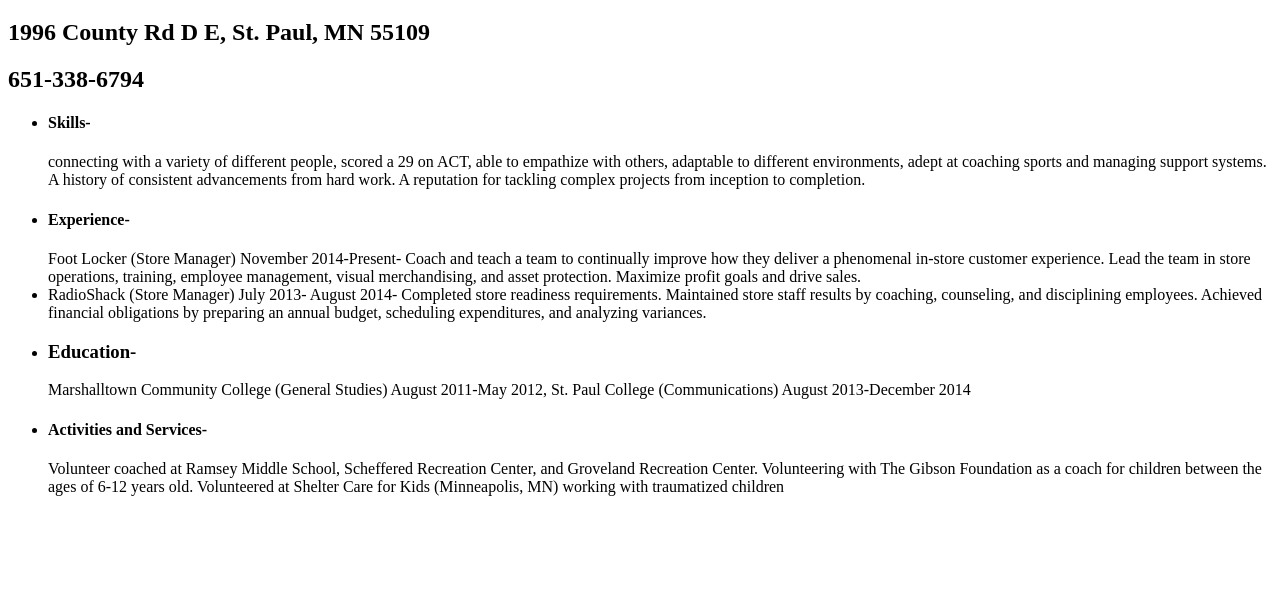
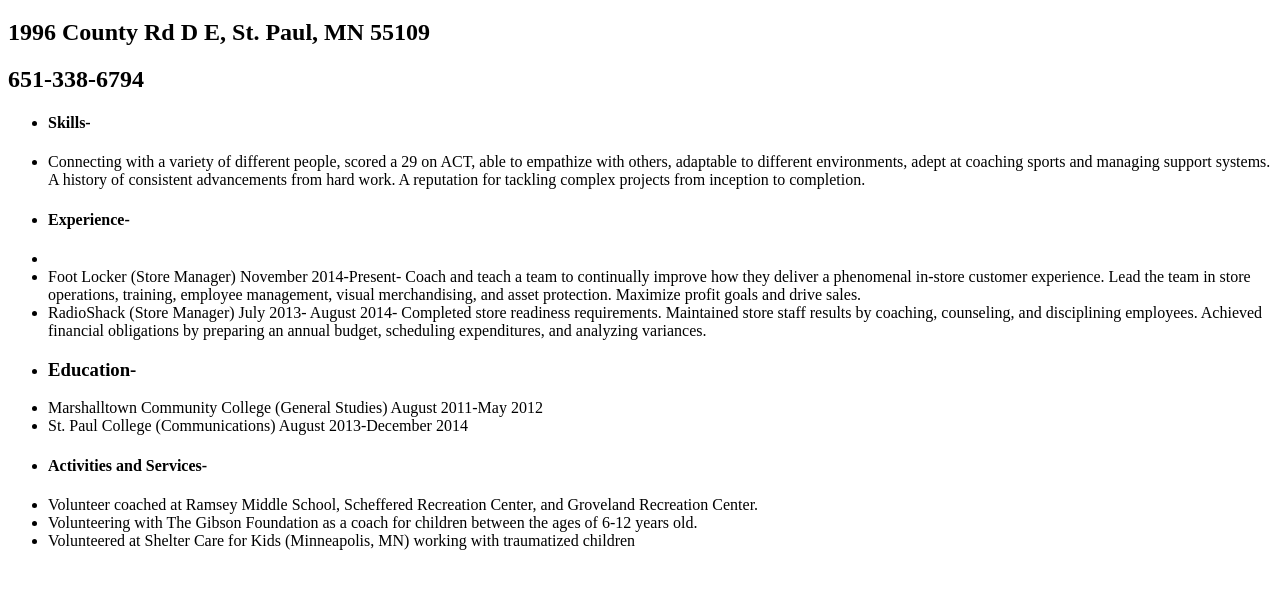
Before and after one commit to marinadell/marinadell.github.io, a plain HTML site: page index.html in a window 1280 px wide. Shown: the part 61-650 px from the top of the page. Drawn offline with Linux system fonts and the light colour scheme.

Commit message:
Update index.html

```diff
--- a/index.html
+++ b/index.html
@@ -10,21 +10,26 @@
       <h2> 1996 County Rd D E, St. Paul, MN 55109 </h2>
       <h2> 651-338-6794 </h2>
         <ul>
-          <li><h4>Skills-</h4> connecting with a variety of different people, scored a 29 on ACT, able to
+          <li><h4>Skills-</h4></li>
+            <li>Connecting with a variety of different people, scored a 29 on ACT, able to
             empathize with others, adaptable to different environments, adept at coaching
             sports and managing support systems. A history of consistent advancements from
             hard work. A reputation for tackling complex projects from inception to
             completion.</li>
-          <li><h4>Experience-</h4> Foot Locker (Store Manager) November 2014-Present- Coach and teach a team to continually improve how they deliver a
+          <li><h4>Experience-</h4><li>
+            <li>Foot Locker (Store Manager) November 2014-Present- Coach and teach a team to continually improve how they deliver a
             phenomenal in-store customer experience. Lead the team in store operations, training, employee management, visual
             merchandising, and asset protection. Maximize profit goals and drive sales. </li>
             <li>RadioShack (Store Manager) July 2013- August 2014- Completed store readiness requirements. Maintained store staff results by coaching, counseling, and disciplining
             employees. Achieved financial obligations by preparing an annual budget, scheduling
             expenditures, and analyzing variances.</li>
-          <li><h3>Education-</h3> Marshalltown Community College (General Studies) August 2011-May 2012, St. Paul College (Communications) August 2013-December 2014</li>
-          <li><h4>Activities and Services-</h4>Volunteer coached at Ramsey Middle School, Scheffered Recreation Center, and Groveland Recreation Center. Volunteering with The Gibson Foundation as a coach for children
-            between the ages of 6-12 years old. Volunteered at Shelter Care for Kids (Minneapolis, MN) working with traumatized
-            children</li>
+          <li><h3>Education-</h3></li>
+          <li>Marshalltown Community College (General Studies) August 2011-May 2012</li>
+          <li>St. Paul College (Communications) August 2013-December 2014</li>
+          <li><h4>Activities and Services-</h4></li>
+            <li>Volunteer coached at Ramsey Middle School, Scheffered Recreation Center, and Groveland Recreation Center.</li>
+            <li>Volunteering with The Gibson Foundation as a coach for children between the ages of 6-12 years old. </li>
+            <li>Volunteered at Shelter Care for Kids (Minneapolis, MN) working with traumatized children</li>
         </ul>
   </body>
 </html>
```
